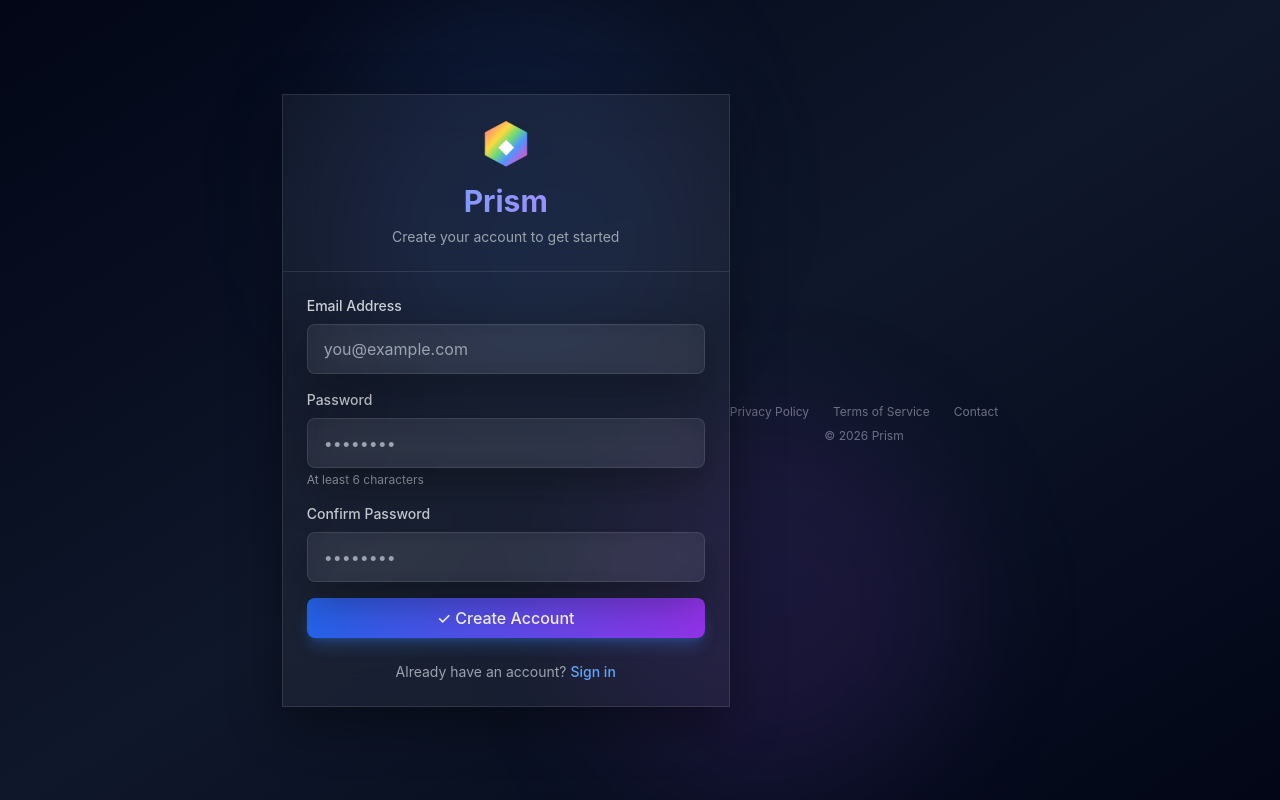
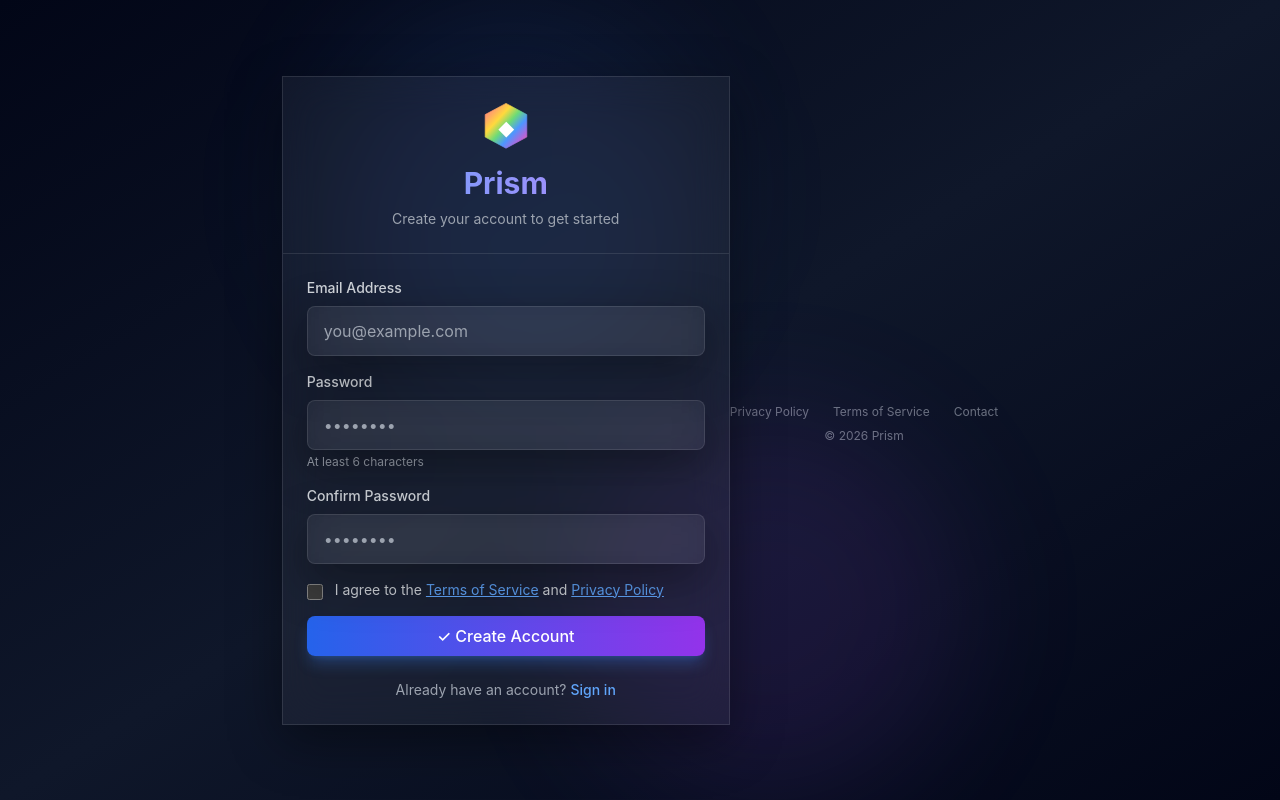
Before and after one commit to ongjooming-web/Verkspay, a Next.js app in the folder prism/: page /signup in a window 1280 px wide. Built offline with nearby package versions, Linux system fonts and the light colour scheme; no server answers.

Commit message:
feat: add terms acceptance checkbox and tracking to signup flow

```diff
--- a/prism/src/app/signup/page.tsx
+++ b/prism/src/app/signup/page.tsx
@@ -11,6 +11,7 @@ export default function Signup() {
   const [email, setEmail] = useState('')
   const [password, setPassword] = useState('')
   const [confirmPassword, setConfirmPassword] = useState('')
+  const [termsAccepted, setTermsAccepted] = useState(false)
   const [error, setError] = useState('')
   const [loading, setLoading] = useState(false)
   const [success, setSuccess] = useState('')
@@ -35,6 +36,12 @@ export default function Signup() {
         return
       }
 
+      if (!termsAccepted) {
+        setError('You must accept the Terms of Service and Privacy Policy')
+        setLoading(false)
+        return
+      }
+
       console.log('Attempting signup with:', { email })
 
       const { data, error } = await supabase.auth.signUp({
@@ -48,8 +55,28 @@ export default function Signup() {
         console.error('Signup error:', error)
         setError(error.message || 'Failed to create account')
         setLoading(false)
-      } else {
+      } else if (data.user) {
         console.log('Signup successful:', data)
+
+        // Save terms acceptance to profile
+        try {
+          const { error: profileError } = await supabase
+            .from('profiles')
+            .update({
+              terms_accepted_at: new Date().toISOString(),
+              terms_version: '1.0'
+            })
+            .eq('id', data.user.id)
+
+          if (profileError) {
+            console.warn('Failed to save terms acceptance:', profileError)
+          } else {
+            console.log('Terms acceptance saved successfully')
+          }
+        } catch (profileErr) {
+          console.warn('Error saving terms acceptance:', profileErr)
+        }
+
         setSuccess('Account created! Redirecting to login...')
         setTimeout(() => {
           window.location.href = '/login'
@@ -150,9 +177,39 @@ export default function Signup() {
                 placeholder="••••••••"
               />
             </div>
+            <div className="flex items-start gap-3">
+              <input
+                type="checkbox"
+                id="terms"
+                checked={termsAccepted}
+                onChange={(e) => setTermsAccepted(e.target.checked)}
+                className="mt-1 w-4 h-4 rounded border-gray-400 text-blue-500 focus:ring-2 focus:ring-blue-500/50 cursor-pointer"
+              />
+              <label htmlFor="terms" className="text-sm text-gray-300">
+                I agree to the{' '}
+                <a
+                  href="/terms"
+                  target="_blank"
+                  rel="noopener noreferrer"
+                  className="text-blue-400 hover:text-blue-300 underline transition-colors"
+                >
+                  Terms of Service
+                </a>
+                {' '}and{' '}
+                <a
+                  href="/privacy"
+                  target="_blank"
+                  rel="noopener noreferrer"
+                  className="text-blue-400 hover:text-blue-300 underline transition-colors"
+                >
+                  Privacy Policy
+                </a>
+              </label>
+            </div>
+
             <Button
               type="submit"
-              disabled={loading}
+              disabled={loading || !termsAccepted}
               variant="primary"
               className="w-full"
             >
```
